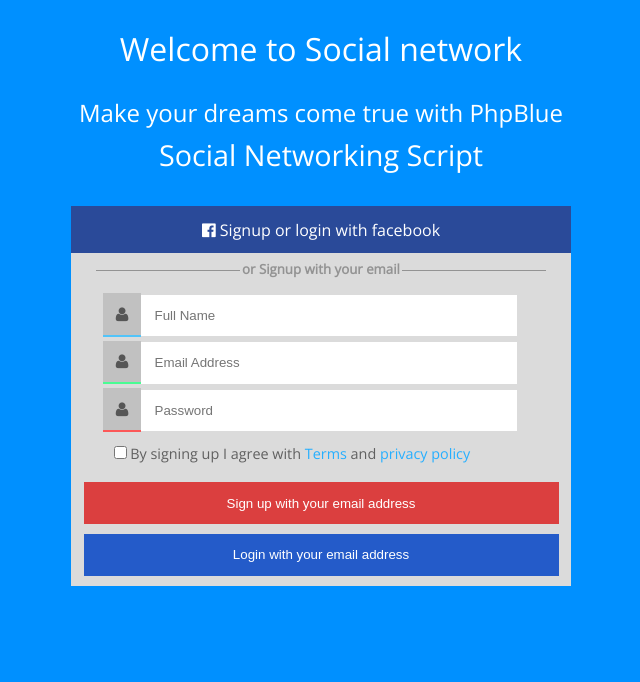
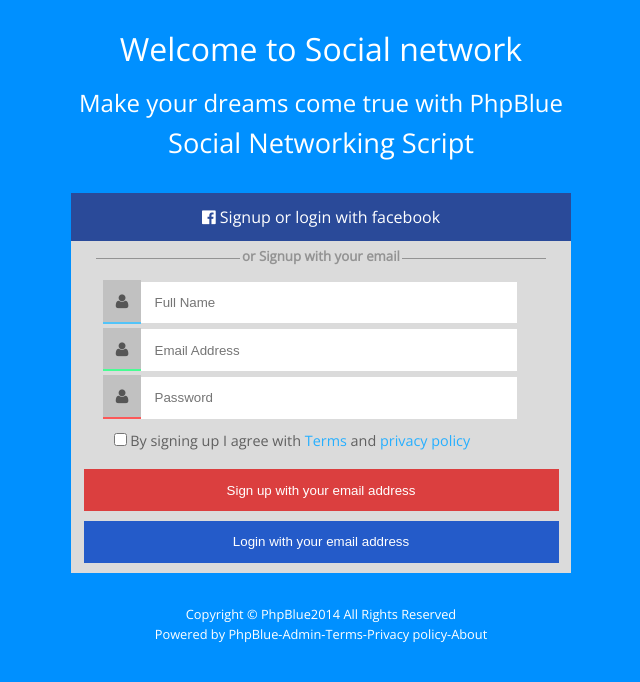
Before and after one commit to Exile101/DemoLogin, a plain HTML site: page index.html in a window 1280 px wide. Shown: the whole page, without its empty margins (319-959 px from the left). Drawn offline with nearby package versions, Linux system fonts and the light colour scheme.

Commit message:
Final Version

```diff
--- a/css/style.css
+++ b/css/style.css
@@ -36,6 +36,7 @@ header *
 header h2
 {
 	font-size: 2em;
+	margin-bottom: 0.5em;
 }
 header h4
 {
@@ -44,7 +45,7 @@ header h4
 }
 header h3
 {
-	font-size: 1.8em;
+	font-size: 1.7em;
 	margin: 0.2em;
 }
 header h2,h3,h4
@@ -179,3 +180,18 @@ header h2,h3,h4
 {
 	background: rgb(83, 119, 226);
 }
+
+footer h6
+{
+	font-size: 0.8em;
+	margin: 0.2em;
+	font-weight: 400;
+}
+footer h6 a
+{
+	color: #fff;
+}
+footer *
+{
+	text-align: center;
+}
--- a/index.html
+++ b/index.html
@@ -33,6 +33,11 @@
 		</form>
 
 	</div>
+
+	<footer>
+		<h6 class="whitecol">Copyright &copy; PhpBlue2014 All Rights Reserved</h6>
+		<h6 class="whitecol">Powered by PhpBlue-<a href="">Admin</a>-<a href="">Terms</a>-<a href="">Privacy policy</a>-<a href="">About</a></h6>
+	</footer>
 </body>
 
 </html>
```
